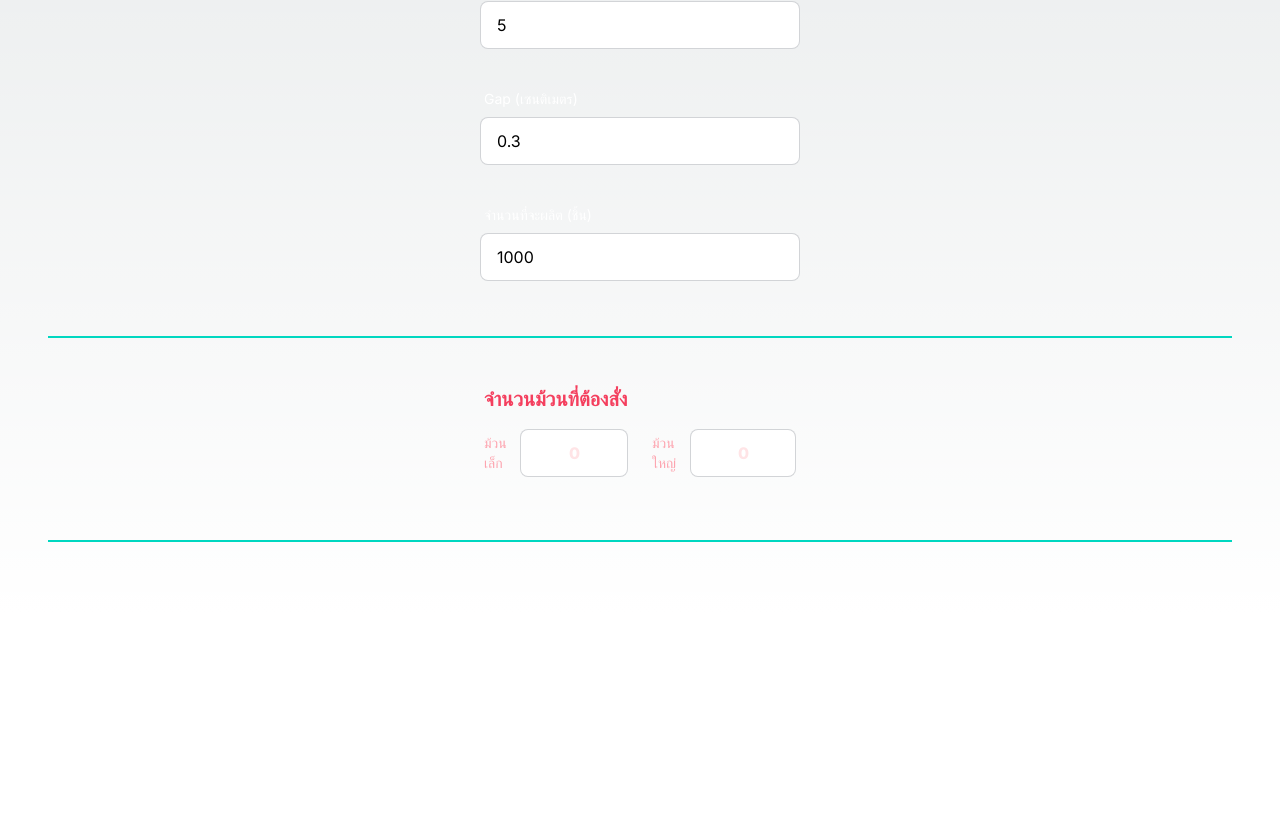
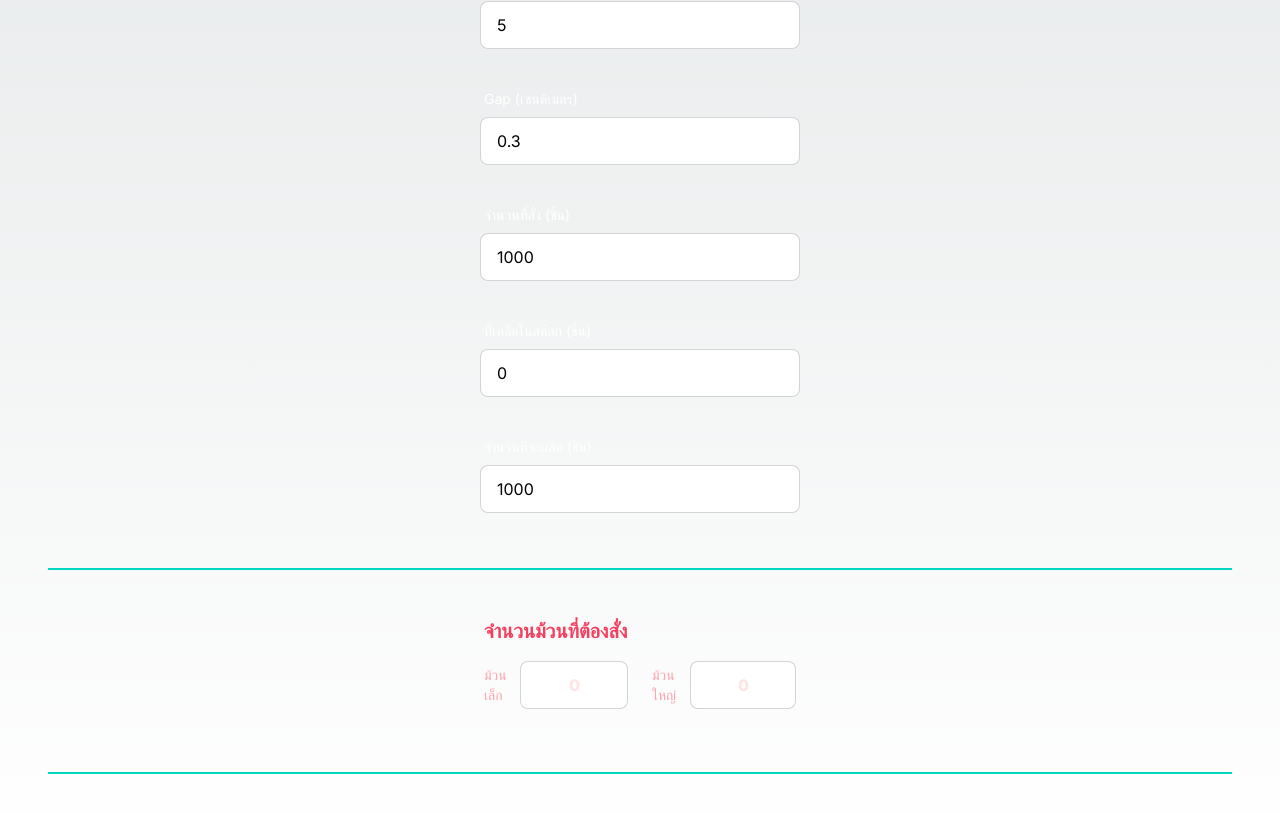
Before and after one commit to Nuttiwut-Simsiri/PaperCalculator, a Next.js app: page / in a window 1280 px wide. Shown: the part 879-1692 px from the top of the page. Before the commit the page ends 1492 px from the top, so only its background shows below. Built offline with nearby package versions, Linux system fonts and the light colour scheme.

Commit message:
add remain product

```diff
--- a/src/app/page.tsx
+++ b/src/app/page.tsx
@@ -21,9 +21,13 @@ export default function Home() {
   const [paperWR, setPaperWR] = useState(100);
 
 
+
+
   const [paperH, setPaperH] = useState(5);
   const [paperGap, setPaperGap] = useState(0.3);
+  const [remainInStock, setRemainInStock] = useState(0)
   const [orderQ, setOrderQ] = useState(1000);
+  const [prodQ, setProdQ] = useState(1000);
 
   const [paperToOrder, setPaperToOrder] = useState<ResultProp[]>(
     [{
@@ -52,11 +56,18 @@ export default function Home() {
     var q_per_m = Math.floor(paper_m * cutterSize)
     var q_per_s = Math.floor(paper_s * cutterSize)
 
-    var result: ResultProp[] = calculatePapperRoll(orderQ, [q_per_s, q_per_m])
+    var result: ResultProp[] = calculatePapperRoll(prodQ, [q_per_s, q_per_m])
     console.log(result)
     setPaperToOrder([...result])
 
-  }, [paperH, paperGap, orderQ, cutterSize])
+  }, [paperH, paperGap, prodQ, cutterSize])
+
+  useEffect(() => {
+    setProdQ(orderQ  - remainInStock)
+  }, [orderQ, remainInStock])
+
+
+
 
   return (
     <main className="flex min-h-screen flex-col items-center justify-between mobile:p-12 p-20 gap-4">
@@ -154,9 +165,27 @@ export default function Home() {
 
       <label className="form-control w-full max-w-xs">
         <div className="label">
+          <span className="label-text text-white"> จำนวนที่สั่ง (ชิ้น)</span>
+        </div>
+        <input type="number" defaultValue={orderQ} placeholder="ขนาดหน้ากว้าง" className="input input-bordered w-full max-w-xs" onChange={(e) => setOrderQ(Number(e.target.value))} step={1000} />
+        <div className="label">
+        </div>
+      </label>
+
+      <label className="form-control w-full max-w-xs">
+        <div className="label">
+          <span className="label-text text-white"> ที่เหลือในสต๊อก (ชิ้น)</span>
+        </div>
+        <input type="number" defaultValue={remainInStock} placeholder="ขนาดหน้ากว้าง" className="input input-bordered w-full max-w-xs" onChange={(e) => setRemainInStock(Number(e.target.value))} step={50} />
+        <div className="label">
+        </div>
+      </label>
+
+      <label className="form-control w-full max-w-xs">
+        <div className="label">
           <span className="label-text text-white"> จำนวนที่จะผลิต (ชิ้น)</span>
         </div>
-        <input type="number" defaultValue={orderQ} placeholder="ขนาดหน้ากว้าง" className="input input-bordered w-full max-w-xs" onChange={(e) => setOrderQ(Number(e.target.value))} step={1000} />
+        <input type="number" defaultValue={prodQ} placeholder="ขนาดหน้ากว้าง" className="input input-bordered w-full max-w-xs" readOnly={true} />
         <div className="label">
         </div>
       </label>
```
